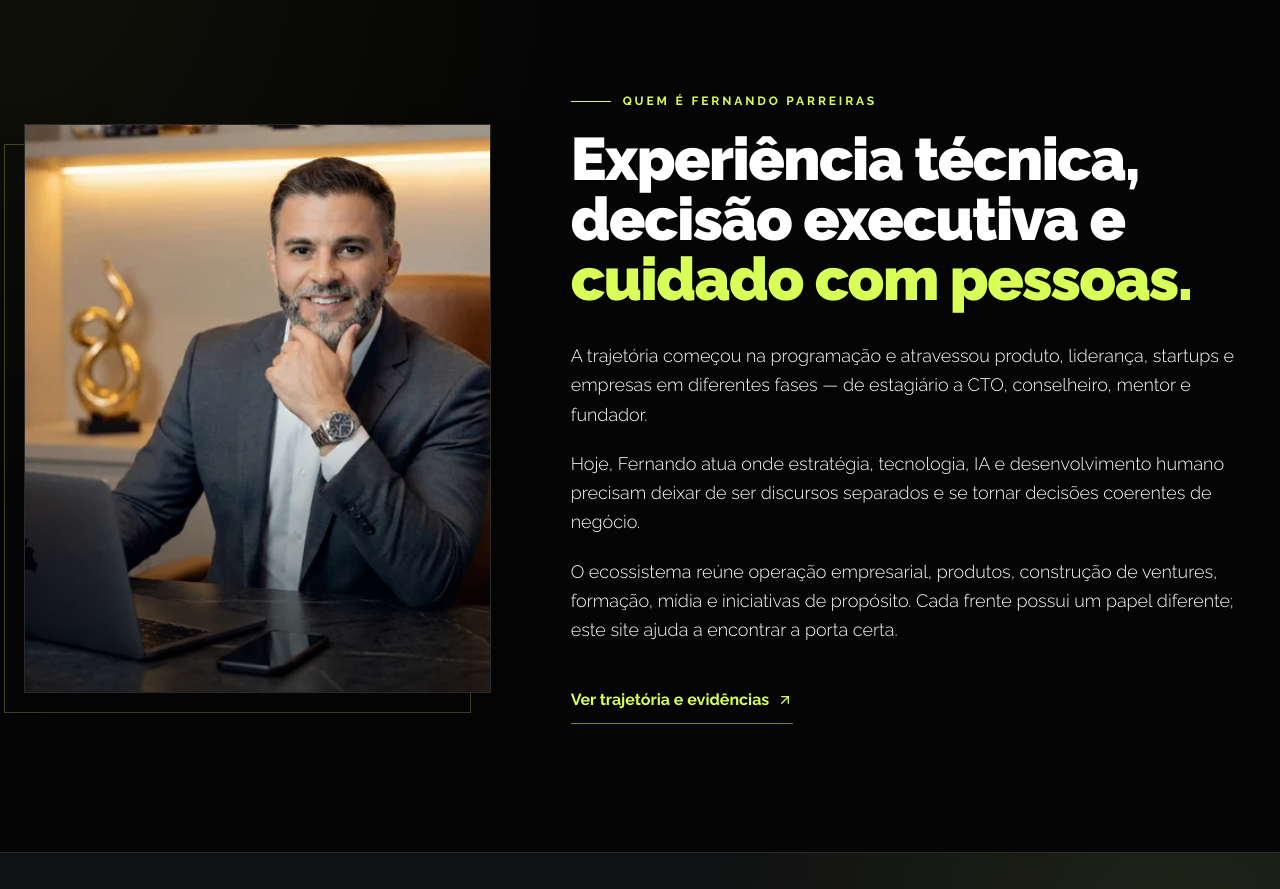
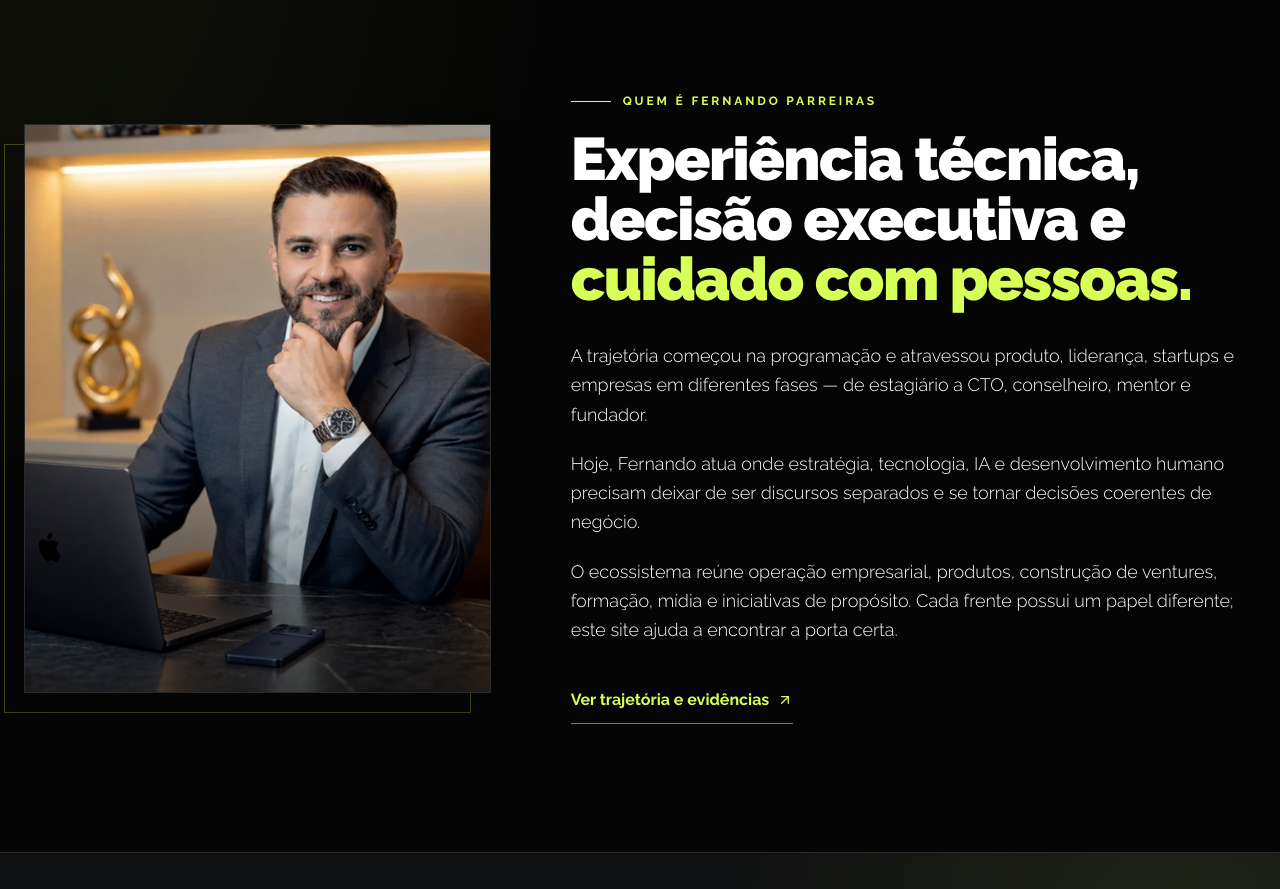
Before and after one commit to fernandoparreiras/fernandoparreiras-website, a React (Vite) app: page /sobre in a window 1280 px wide. Shown: the part 640-1529 px from the top of the page. Built offline with nearby package versions, Linux system fonts and the light colour scheme.

Commit message:
feat: update executive portrait with requested retouching (#55)

```diff
--- a/src/components/About.jsx
+++ b/src/components/About.jsx
@@ -21,10 +21,10 @@ const About = () => {
             <div className="relative z-10 overflow-hidden border border-white/10 bg-[#111] shadow-2xl">
               <div className="absolute inset-0 z-10 bg-gradient-to-t from-black/55 via-transparent to-transparent" />
               <img
-                src="/images/profile/fernando-parreiras-retrato-executivo.webp"
+                src="/images/profile/fernando-parreiras-retrato-executivo-2026.webp"
                 alt="Retrato executivo de Fernando Parreiras"
-                width="410"
-                height="500"
+                width="1136"
+                height="1385"
                 className="h-auto w-full object-cover"
                 decoding="async"
                 loading="lazy"
```
Also changed, not shown: public/images/profile/fernando-parreiras-retrato-executivo-2026.webp (added), 1 other file (tests, documents, lock files or other folders).
